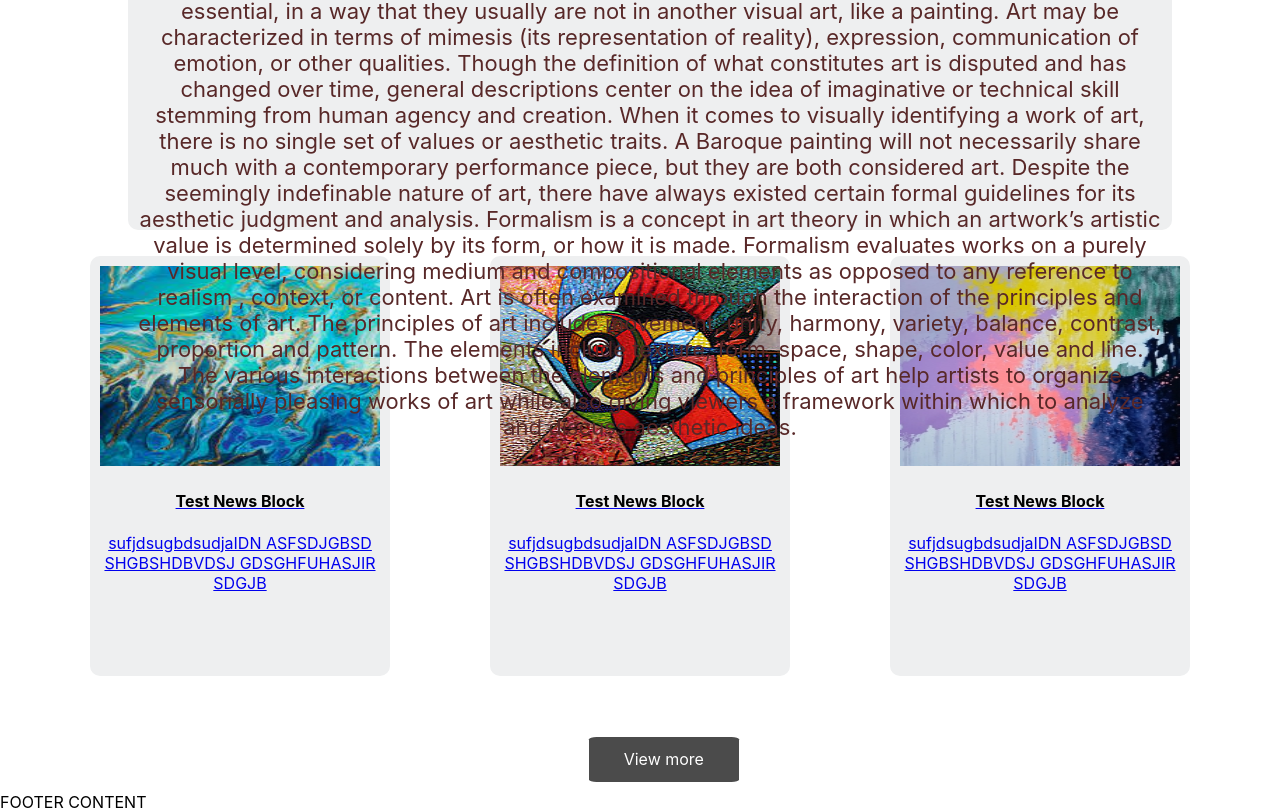
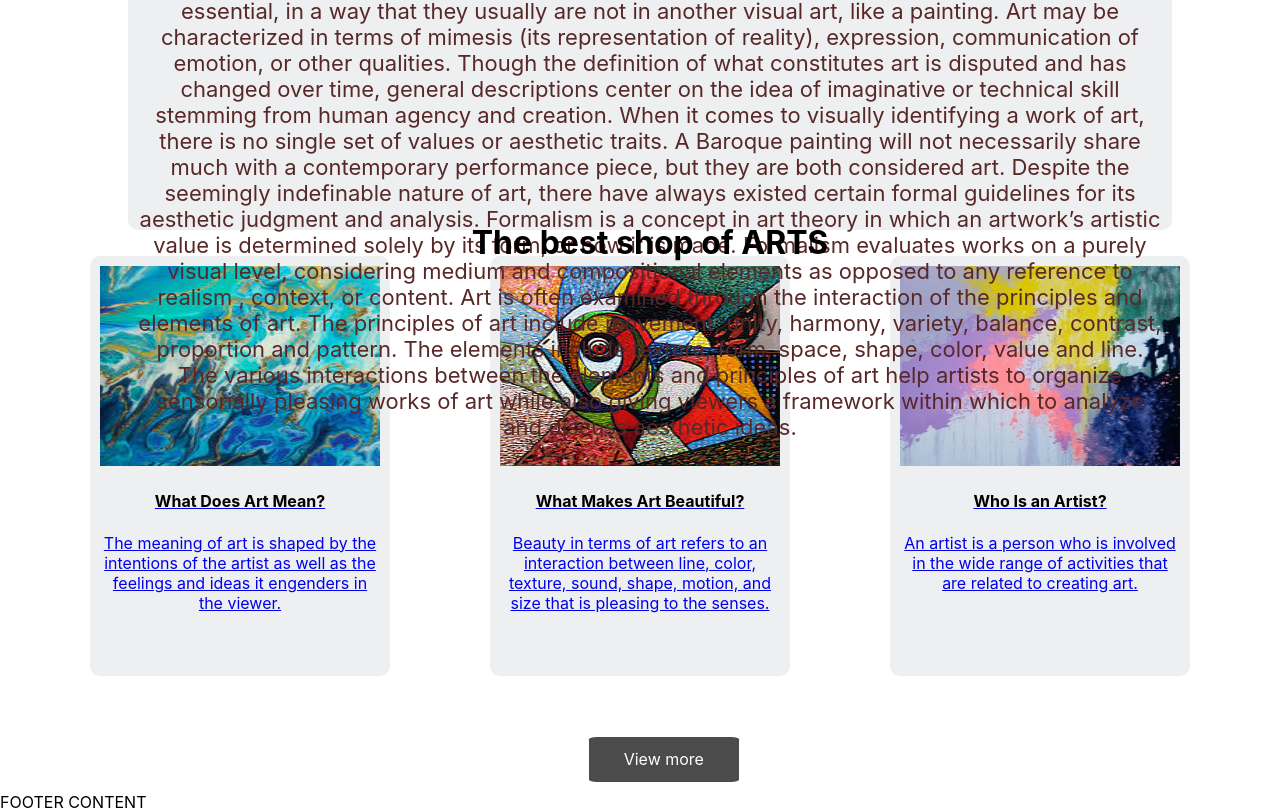
Before and after one commit to domnelkin/react-learning-prog-soft, a React (Create React App) app: page / in a window 1280 px wide. Shown: the part 1044-1856 px from the top of the page. Built offline with nearby package versions, Linux system fonts and the light colour scheme.

Commit message:
added heading for home page

```diff
--- a/public/index.html
+++ b/public/index.html
@@ -2,7 +2,7 @@
 <html lang="en">
   <head>
     <meta charset="utf-8" />
-    <link rel="icon" href="%PUBLIC_URL%/favicon.ico" />
+    <link rel="icon" href="./logo200.png" />
     <meta name="viewport" content="width=device-width, initial-scale=1" />
     <meta name="theme-color" content="#000000" />
     <meta
--- a/src/App.css
+++ b/src/App.css
@@ -18,3 +18,15 @@
   margin: auto;
   margin-top: 4%;
 }
+
+.main-text-content {
+  position: absolute;
+  text-decoration: none;
+  text-align: center;
+  justify-content: center;
+  align-items: center;
+  width:100%;
+  padding: 10px;
+  margin: auto;
+  margin-top: 15%;
+}
--- a/src/components/NewsBlock.css
+++ b/src/components/NewsBlock.css
@@ -11,11 +11,11 @@
     background-color: rgb(238, 239, 240);
   }
 
-  h4 {
+h4 {
       text-decoration: none;
       color: black;
   }
 
-  p {
+#link p {
       text-decoration: none;
   }
--- a/src/components/pages/Home.js
+++ b/src/components/pages/Home.js
@@ -21,23 +21,24 @@ const Home = () => {
                     Art is often examined through the interaction of the principles and elements of art. The principles of art include movement, unity, harmony, variety, balance, contrast, proportion and pattern. The elements include texture, form, space, shape, color, value and line. The various interactions between the elements and principles of art help artists to organize sensorially pleasing works of art while also giving viewers a framework within which to analyze and discuss aesthetic ideas.'                    link='/'
                 />
             </div>
+            <div className='main-text-content'><h1>The best shop of ARTS</h1></div>
             <div className='blog'>
                 <NewsBlock
                     img='images\Photo-1.jpg'
-                    title='Test News Block'
-                    text='sufjdsugbdsudjaIDN ASFSDJGBSD SHGBSHDBVDSJ GDSGHFUHASJIR SDGJB'
+                    title='What Does Art Mean?'
+                    text='The meaning of art is shaped by the intentions of the artist as well as the feelings and ideas it engenders in the viewer.'
                     link='/'
                 />
                 <NewsBlock
                     img='images\Photo-2.jpg'
-                    title='Test News Block'
-                    text='sufjdsugbdsudjaIDN ASFSDJGBSD SHGBSHDBVDSJ GDSGHFUHASJIR SDGJB'
+                    title='What Makes Art Beautiful?'
+                    text='Beauty in terms of art refers to an interaction between line, color, texture, sound, shape, motion, and size that is pleasing to the senses.'
                     link='/'
                 />
                 <NewsBlock
                     img='images\Photo-3.jpg'
-                    title='Test News Block'
-                    text='sufjdsugbdsudjaIDN ASFSDJGBSD SHGBSHDBVDSJ GDSGHFUHASJIR SDGJB'
+                    title='Who Is an Artist?'
+                    text='An artist is a person who is involved in the wide range of activities that are related to creating art.'
                     link='/'
                 />
             </div>
```
